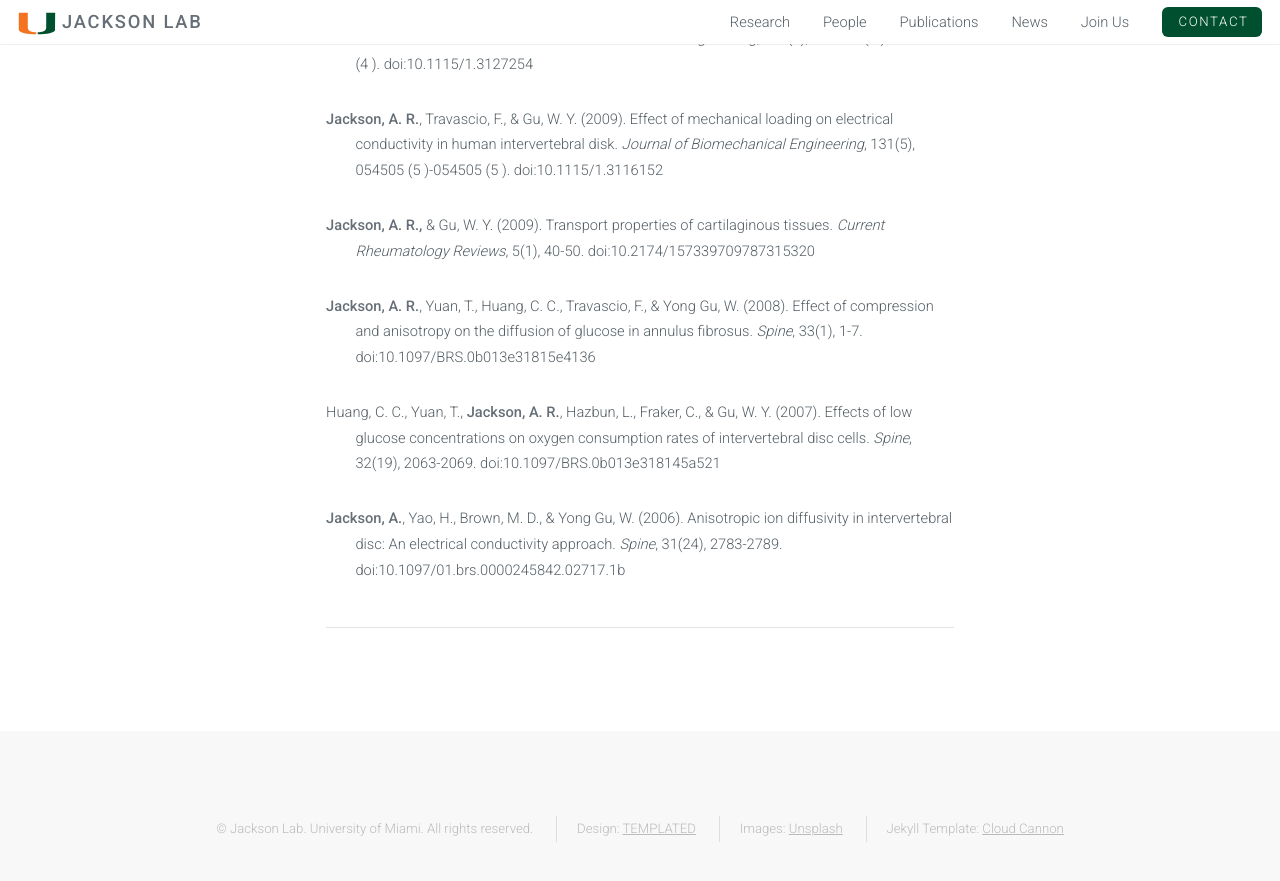
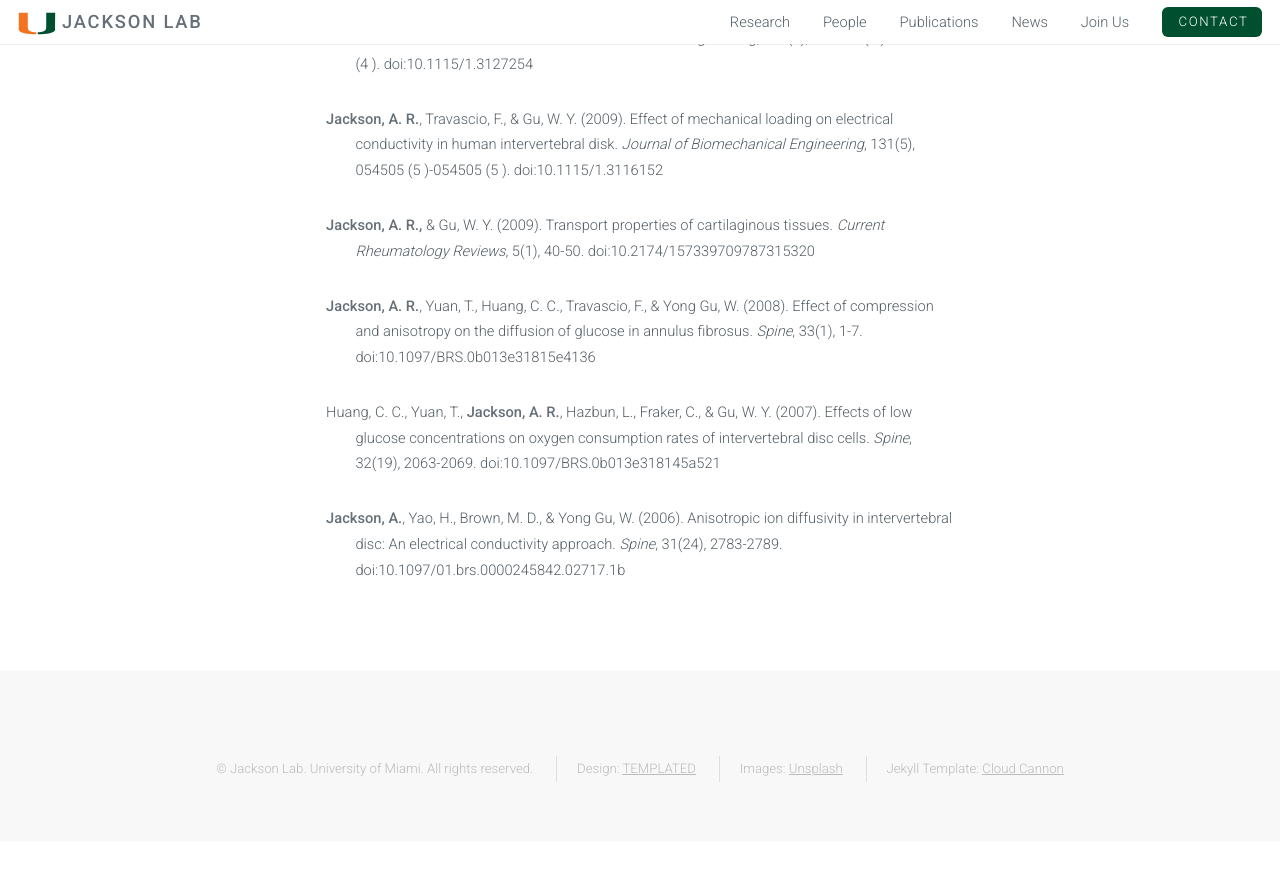
Before and after one commit to jbmcmahan/jacksonlab, a Jekyll site: the page built from publications.html, in a window 1280 px wide and 900 px high, scrolled down 1362 px. Shown: the top 881 px of the window. Built offline with Jekyll 4.4.1, drawn with Linux system fonts in a browser that asks for light colours; after the commit the page ends 2203 px from its top, so only the background shows below that.

Commit message:
remove lines at end of pages

```diff
--- a/contact.html
+++ b/contact.html
@@ -30,12 +30,6 @@
                   </iframe>
                 </div>
             </div>
-
-
-
         </section>
-        <hr class="major" />
-        <div class="row">
-        </div>
     </div>
 </section>
--- a/publications.html
+++ b/publications.html
@@ -34,7 +34,6 @@
                         {% endif %}
                     {% endfor %}
                 </section>
-                <hr />
             </div>
             <div class="2u">
             </div>
```
